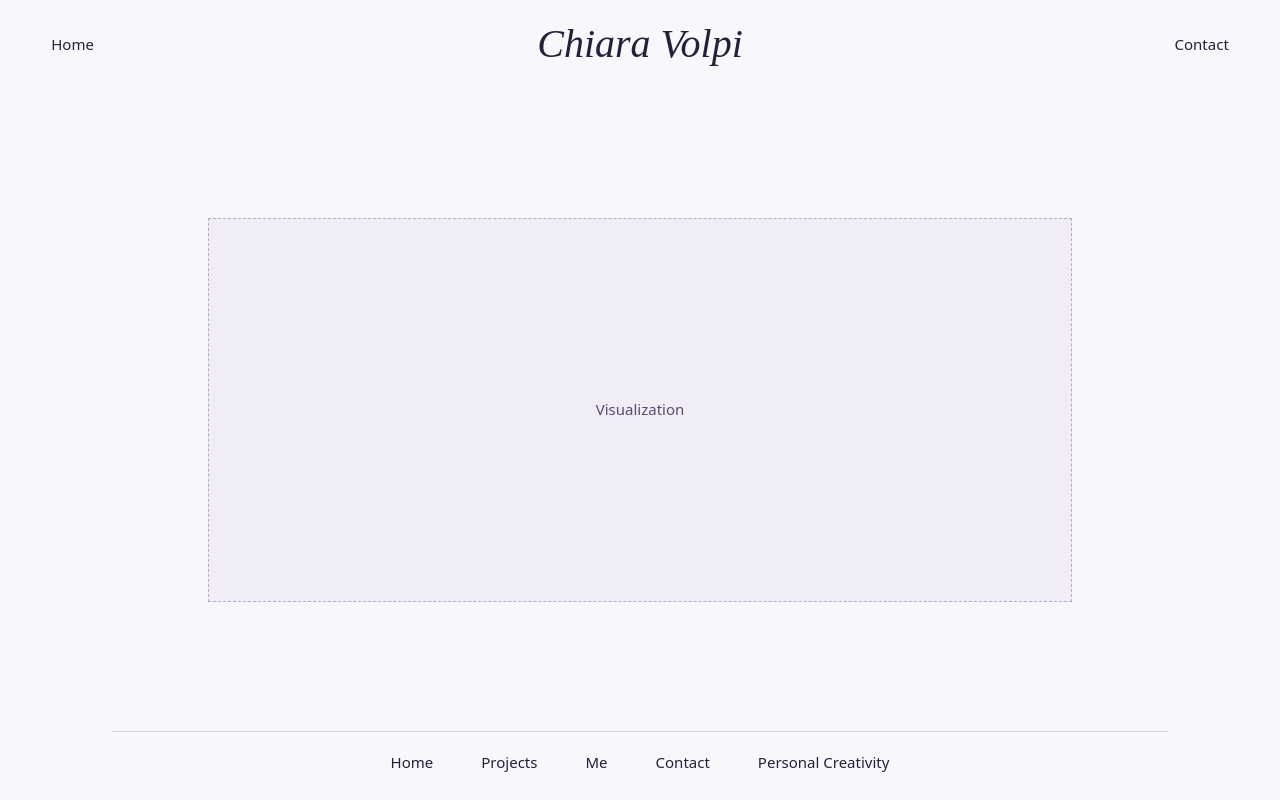
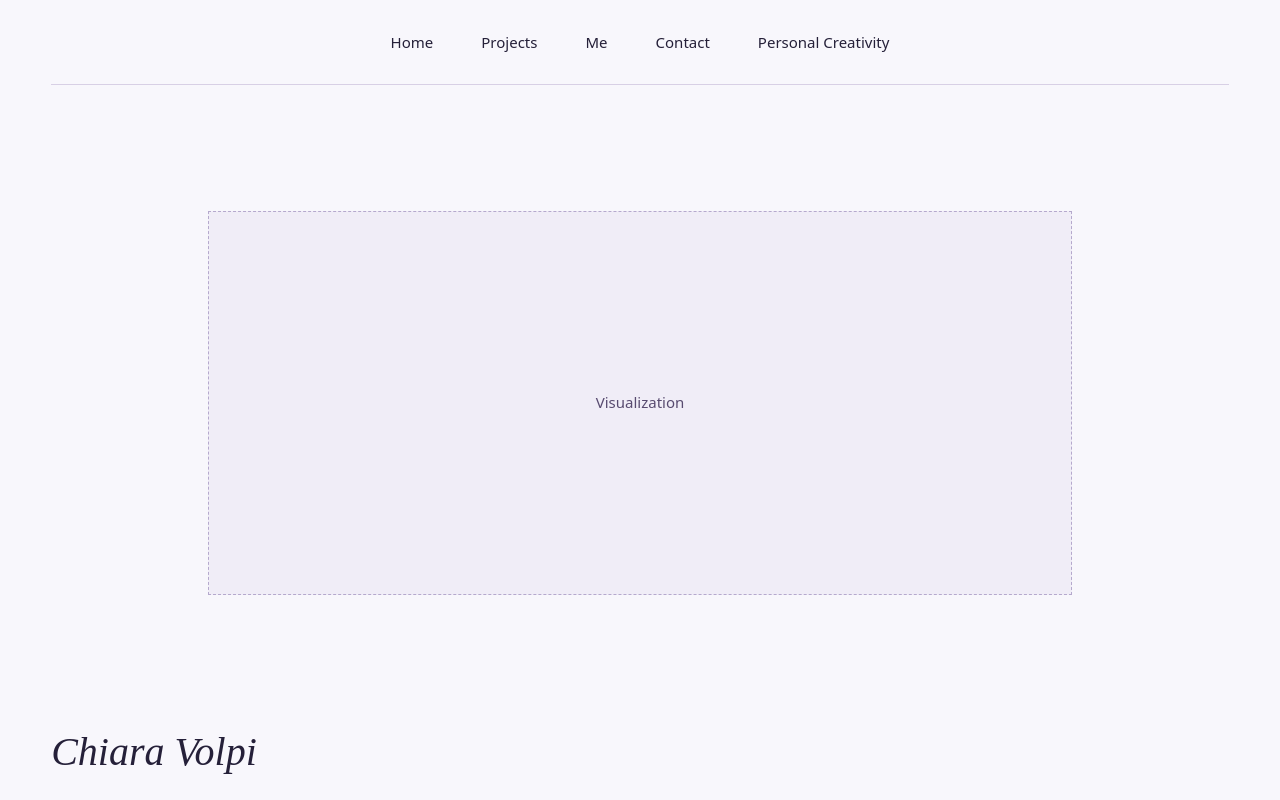
Before and after one commit to cvolpim/website, an Astro site: page / in a window 1280 px wide. Built offline with nearby package versions, Linux system fonts and the light colour scheme; Astro itself is replaced by a stand-in of ours.

Commit message:
Move portfolio navigation above the content

```diff
--- a/src/components/PortfolioNavigation.astro
+++ b/src/components/PortfolioNavigation.astro
@@ -1,32 +1,16 @@
 ---
-interface Props {
-  variant: 'header' | 'footer';
-}
-
-const { variant } = Astro.props;
 const base = import.meta.env.BASE_URL;
-const home = { label: 'Home', href: base };
-const contact = { label: 'Contact', href: `${base}contact/` };
 const pages = [
-  home,
+  { label: 'Home', href: base },
   { label: 'Projects', href: `${base}projects/` },
   { label: 'Me', href: `${base}me/` },
-  contact,
+  { label: 'Contact', href: `${base}contact/` },
   { label: 'Personal Creativity', href: `${base}personal-creativity/` },
 ];
 const current = (href: string) => Astro.url.pathname === href ? 'page' : undefined;
 ---
 
-{variant === 'header' ? (
 <header class="site-header">
-    <nav class="site-header__nav" aria-label="Quick links">
-      <a href={home.href} aria-current={current(home.href)}>Home</a>
-      <a class="signature" href={home.href} aria-label="Chiara Volpi, home">Chiara Volpi</a>
-      <a href={contact.href} aria-current={current(contact.href)}>Contact</a>
-    </nav>
-  </header>
-) : (
-  <footer class="site-footer">
   <nav aria-label="Portfolio pages">
     <ul>
       {pages.map(({ label, href }) => (
@@ -34,5 +18,4 @@ const current = (href: string) => Astro.url.pathname === href ? 'page' : undefin
       ))}
     </ul>
   </nav>
-  </footer>
-)}
+</header>
--- a/src/layouts/Base.astro
+++ b/src/layouts/Base.astro
@@ -31,8 +31,10 @@ const sitemap = `${import.meta.env.BASE_URL}sitemap-index.xml`;
   </head>
   <body>
     <a class="skip-link" href="#content">Skip to content</a>
-    <PortfolioNavigation variant="header" />
+    <PortfolioNavigation />
     <slot />
-    <PortfolioNavigation variant="footer" />
+    <footer class="site-footer">
+      <a class="signature" href={import.meta.env.BASE_URL} aria-label="Chiara Volpi, home">Chiara Volpi</a>
+    </footer>
   </body>
 </html>
--- a/src/styles/global.scss
+++ b/src/styles/global.scss
@@ -62,15 +62,19 @@ a:focus-visible {
   }
 }
 
-.site-header__nav {
-  display: grid;
-  grid-template-columns: 1fr auto 1fr;
-  align-items: center;
-  gap: 0.5rem;
-  padding-block: clamp(0.5rem, 2vw, 1.25rem);
+.site-header ul {
+  display: flex;
+  flex-wrap: wrap;
+  justify-content: center;
+  column-gap: clamp(1rem, 4vw, 3rem);
+  margin: 0;
+  padding: clamp(0.5rem, 2vw, 1.25rem) 0;
+  border-block-end: 1px solid #d8d0e5;
+  list-style: none;
+}
 
-  a:first-child { justify-self: start; }
-  a:last-child { justify-self: end; }
+.site-footer {
+  padding-block: 0.5rem clamp(0.75rem, 2vw, 1.5rem);
 
   .signature {
     font-family: 'Segoe Script', 'Apple Chancery', 'Brush Script MT', cursive;
@@ -113,15 +117,3 @@ a:focus-visible {
     line-height: 1.1;
   }
 }
-
-.site-footer ul {
-  display: flex;
-  flex-wrap: wrap;
-  justify-content: center;
-  column-gap: clamp(1rem, 4vw, 3rem);
-  max-inline-size: 66rem;
-  margin: 0 auto;
-  padding: 0.5rem 0 1rem;
-  border-block-start: 1px solid #d8d0e5;
-  list-style: none;
-}
```
Lines whose indentation alone changed are shown as unchanged.
